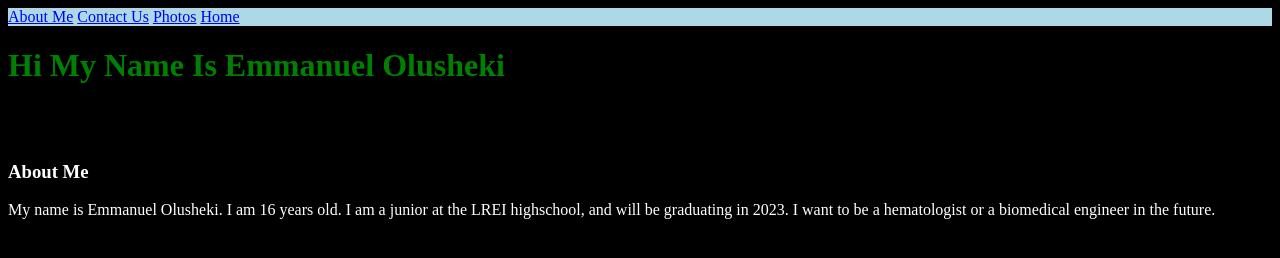
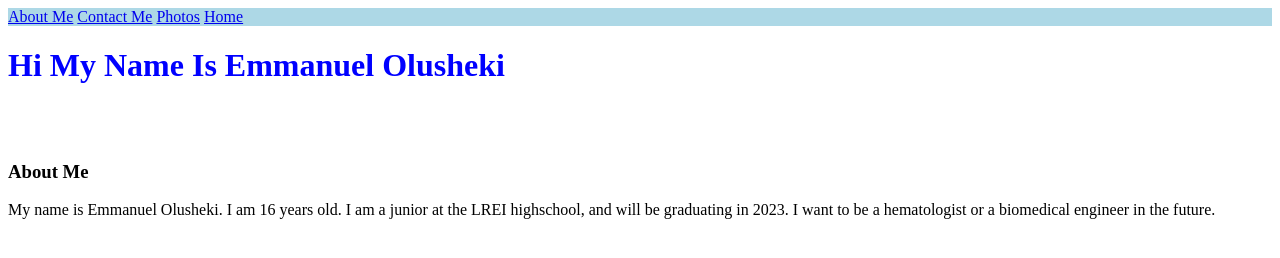
Before and after one commit to EmmanuelO922/Portfolio, a plain HTML site: page index.html in a window 1280 px wide. Drawn offline with Linux system fonts and the light colour scheme.

Commit message:
👛🌘 Updated with Glitch

```diff
--- a/index.html
+++ b/index.html
@@ -16,7 +16,7 @@
   <body id="home">
     <div id="navbar">
       <a href="about.html">About Me</a>
-      <a href="contact.html">Contact Us</a>
+      <a href="contact.html">Contact Me</a>
       <a href="photo.html">Photos</a>
       <a href="index.html">Home</a>
     </div>
--- a/style.css
+++ b/style.css
@@ -1,7 +1,7 @@
 /* CSS files add styling rules to your content */
 
 h1 {
-  color: green;
+  color: blue;
 }
 
 #navbar{
@@ -11,9 +11,7 @@ h1 {
 }
 
 #About{
-  color: white;
 }
 
 #home{
-  background-color: black;
 }
```
